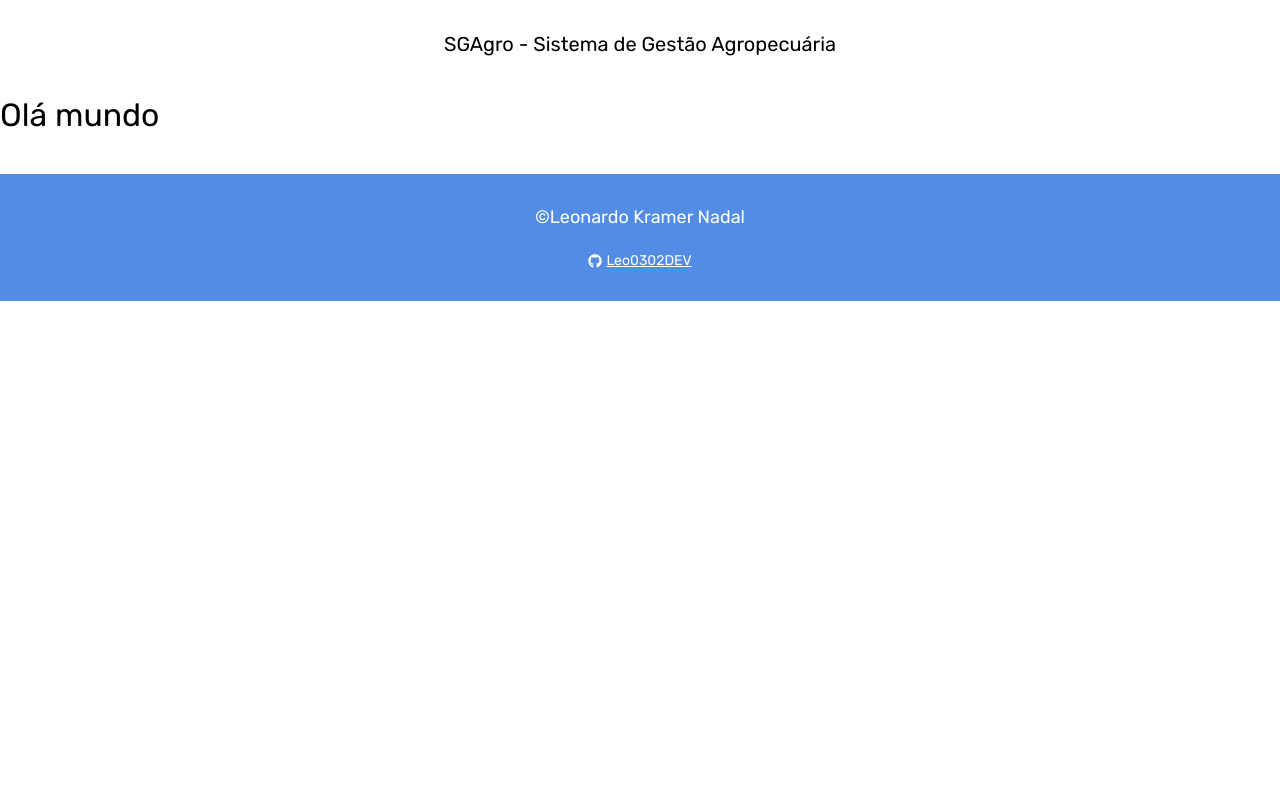
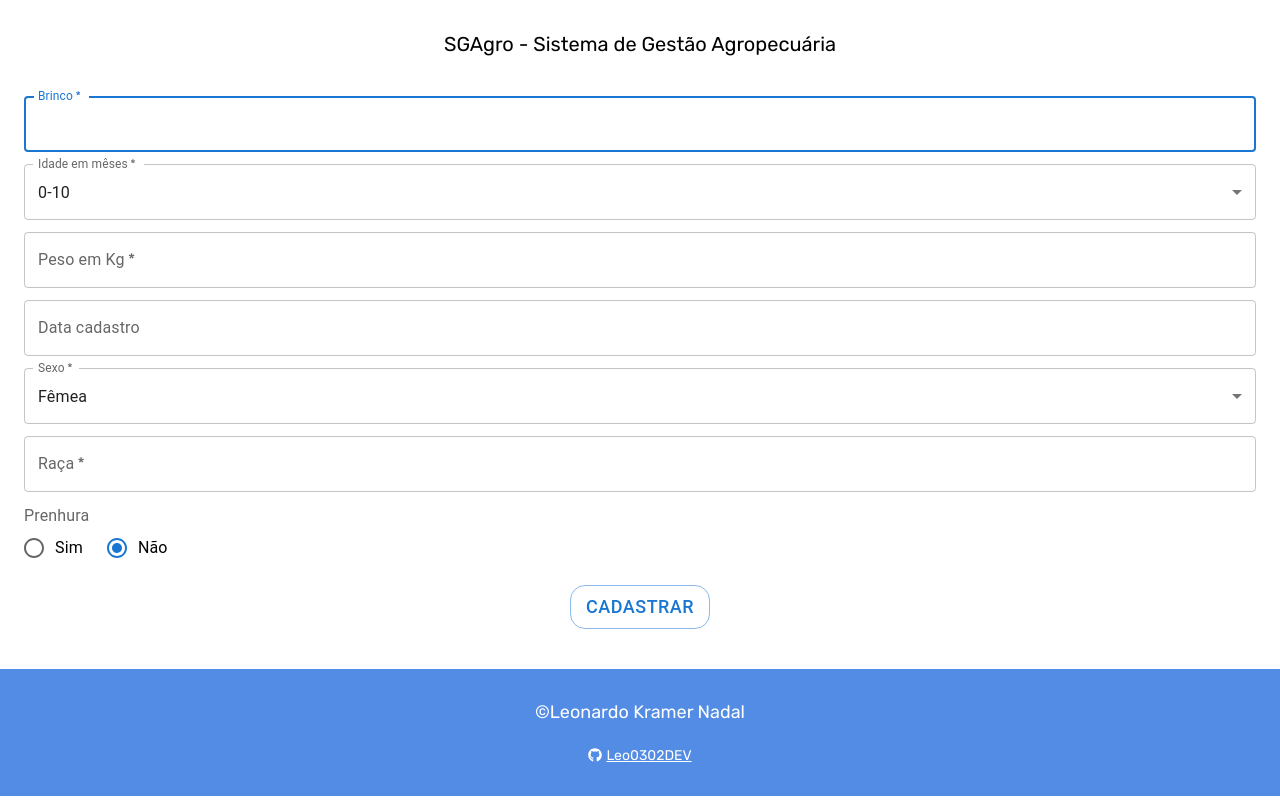
Before and after one commit to leo0302DEV/SGAgro-SistemaDeGerenciamentoAgropecuario, a React (Vite) app: page /cadastro in a window 1280 px wide. Built offline with nearby package versions, Linux system fonts and the light colour scheme.

Commit message:
Form page done

```diff
--- a/package.json
+++ b/package.json
@@ -13,6 +13,7 @@
     "@emotion/styled": "^11.14.0",
     "@mui/material": "^6.3.1",
     "@mui/x-data-grid": "^7.23.6",
+    "@mui/x-date-pickers": "^7.23.6",
     "react": "^18.3.1",
     "react-dom": "^18.3.1",
     "react-icons": "^5.4.0",
--- /dev/null
+++ b/src/components/CadastroForm.jsx
@@ -0,0 +1,135 @@
+import {
+  FormControl,
+  FormControlLabel,
+  FormLabel,
+  InputLabel,
+  MenuItem,
+  Radio,
+  RadioGroup,
+  Select,
+  TextField,
+} from "@mui/material";
+import { LocalizationProvider } from "@mui/x-date-pickers";
+import { AdapterDayjs } from "@mui/x-date-pickers/AdapterDayjs";
+import { DatePicker } from "@mui/x-date-pickers/DatePicker";
+import styled from "styled-components";
+import { useContext } from "react";
+import { CadastroFormContext } from "../providers/CadastroFromProvider";
+
+const StyeledForm = styled.form`
+  display: flex;
+  flex-direction: column;
+  gap: 12px;
+  width: 100%;
+  padding: 0 1.5rem;
+`;
+
+const CadastroForm = () => {
+  const {
+    brinco,
+    setBrinco,
+    sexo,
+    setSexo,
+    idade,
+    setIdade,
+    raca,
+    setRaca,
+    peso,
+    setPeso,
+    dataCadastro,
+    setDataCadastro,
+    prenhura,
+    setPrenhura,
+  } = useContext(CadastroFormContext);
+
+  return (
+    <StyeledForm>
+      <TextField
+        value={brinco}
+        onChange={(e) => setBrinco(e.target.value)}
+        label="Brinco"
+        type="text"
+        required
+        autoFocus
+      />
+
+      <FormControl fullWidth required>
+        <InputLabel>Idade em mêses</InputLabel>
+        <Select
+          value={idade}
+          label="Idade em mêses"
+          onChange={(e) => setIdade(e.target.value)}
+        >
+          <MenuItem value={"0-10"} defaultValue={true}>
+            0-10
+          </MenuItem>
+          <MenuItem value={"11-20"}>11-20</MenuItem>
+          <MenuItem value={"21-30"}>21-30</MenuItem>
+          <MenuItem value={"31-36"}>31-36</MenuItem>
+          <MenuItem value={"36+"}>36+</MenuItem>
+        </Select>
+      </FormControl>
+
+      <TextField
+        value={peso}
+        onChange={(e) => setPeso(e.target.value)}
+        label="Peso em Kg"
+        type="text"
+        required
+      />
+
+      <LocalizationProvider dateAdapter={AdapterDayjs}>
+        <DatePicker
+          label="Data cadastro"
+          format="DD/MM/YYYY"
+          value={dataCadastro}
+          onChange={(value) => setDataCadastro(value)}
+        />
+      </LocalizationProvider>
+
+      <FormControl fullWidth required>
+        <InputLabel>Sexo</InputLabel>
+        <Select
+          value={sexo}
+          label="Sexo"
+          onChange={(e) => setSexo(e.target.value)}
+        >
+          <MenuItem value={"Fêmea"} defaultValue={true}>
+            Fêmea
+          </MenuItem>
+          <MenuItem value={"Macho"}>Macho</MenuItem>
+        </Select>
+      </FormControl>
+
+      <TextField
+        value={raca}
+        onChange={(e) => setRaca(e.target.value)}
+        label="Raça"
+        type="text"
+        required
+      />
+
+      <FormControl>
+        <FormLabel id="demo-radio-buttons-group-label">Prenhura</FormLabel>
+        <RadioGroup
+          aria-labelledby="demo-radio-buttons-group-label"
+          defaultValue="false"
+          name="radio-buttons-group"
+          sx={{ display: "flex", flexDirection: "row", gap: "8px" }}
+          value={prenhura}
+          onChange={(e) => setPrenhura(e.target.value)}
+        >
+          <FormControlLabel
+            value={true}
+            control={<Radio />}
+            label="Sim"
+            disabled={sexo === "Macho"}
+          />
+          <FormControlLabel value={false} control={<Radio />} label="Não" />
+        </RadioGroup>
+      </FormControl>
+    </StyeledForm>
+  );
+};
+
+export default CadastroForm;
--- a/src/pages/Cadastro.jsx
+++ b/src/pages/Cadastro.jsx
@@ -1,5 +1,51 @@
+import { useContext } from "react";
+import CadastroForm from "../components/CadastroForm";
+import { CadastroFormContext } from "../providers/CadastroFromProvider";
+import { Button } from "@mui/material";
+import styled from "styled-components";
+
+const StyledFormSection = styled.section`
+  display: flex;
+  flex-direction: column;
+  gap: 1rem;
+  align-items: center;
+`;
+
 const Cadastro = () => {
-  return <h1>Olá mundo</h1>;
+  const { brinco, sexo, idade, raca, peso, dataCadastro, prenhura } =
+    useContext(CadastroFormContext);
+
+  function handleSubmit(event) {
+    event.preventDefault();
+    console.log({
+      brinco,
+      sexo,
+      idade,
+      raca,
+      peso,
+      dataCadastro,
+      prenhura,
+    });
+  }
+
+  return (
+    <StyledFormSection>
+      <CadastroForm />
+      <Button
+        variant="outlined"
+        sx={{
+          display: "flex",
+          alignItems: "center",
+          gap: "4px",
+          fontSize: "18px",
+          borderRadius: "15px",
+        }}
+        onClick={(e) => handleSubmit(e)}
+      >
+        Cadastrar
+      </Button>
+    </StyledFormSection>
+  );
 };
 
 export default Cadastro;
--- a/src/pages/PaginaMolde.jsx
+++ b/src/pages/PaginaMolde.jsx
@@ -3,6 +3,7 @@ import styled from "styled-components";
 import ResetStyle from "../components/ResetStyle";
 import { FaGithub } from "react-icons/fa";
 import { AnimalsNumberProvider } from "../providers/AnimalsNumberProvider";
+import { CadastroFormProvider } from "../providers/CadastroFromProvider";
 
 const StyledTitle = styled.h1`
   font-size: 20px;
@@ -37,6 +38,7 @@ const StyledFooter = styled.footer`
 const PaginaMolde = () => {
   return (
     <AnimalsNumberProvider>
+      <CadastroFormProvider>
         <ResetStyle />
         <header>
           <StyledTitle>SGAgro - Sistema de Gestão Agropecuária</StyledTitle>
@@ -49,6 +51,7 @@ const PaginaMolde = () => {
             <span>Leo0302DEV</span>
           </a>
         </StyledFooter>
+      </CadastroFormProvider>
     </AnimalsNumberProvider>
   );
 };
--- /dev/null
+++ b/src/providers/CadastroFromProvider.jsx
@@ -0,0 +1,36 @@
+import { createContext, useState } from "react";
+
+export const CadastroFormContext = createContext();
+
+export const CadastroFormProvider = ({ children }) => {
+  const [brinco, setBrinco] = useState("");
+  const [sexo, setSexo] = useState("Fêmea");
+  const [idade, setIdade] = useState("0-10");
+  const [raca, setRaca] = useState("");
+  const [peso, setPeso] = useState("");
+  const [dataCadastro, setDataCadastro] = useState(null);
+  const [prenhura, setPrenhura] = useState(false);
+
+  return (
+    <CadastroFormContext.Provider
+      value={{
+        brinco,
+        setBrinco,
+        sexo,
+        setSexo,
+        idade,
+        setIdade,
+        raca,
+        setRaca,
+        peso,
+        setPeso,
+        dataCadastro,
+        setDataCadastro,
+        prenhura,
+        setPrenhura,
+      }}
+    >
+      {children}
+    </CadastroFormContext.Provider>
+  );
+};
```
Also changed, not shown: 1 other file (tests, documents, lock files or other folders). Lines whose indentation alone changed are shown as unchanged.
